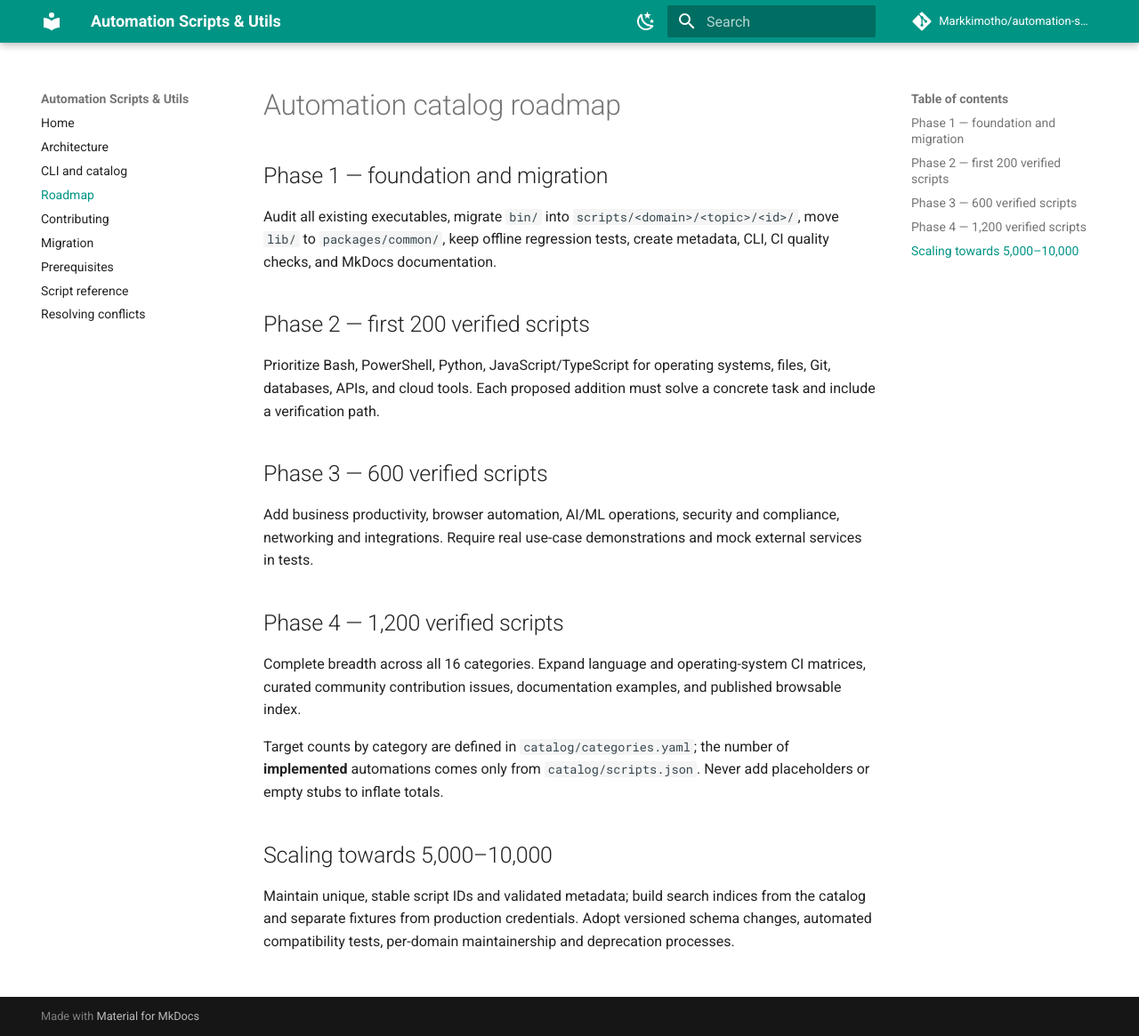
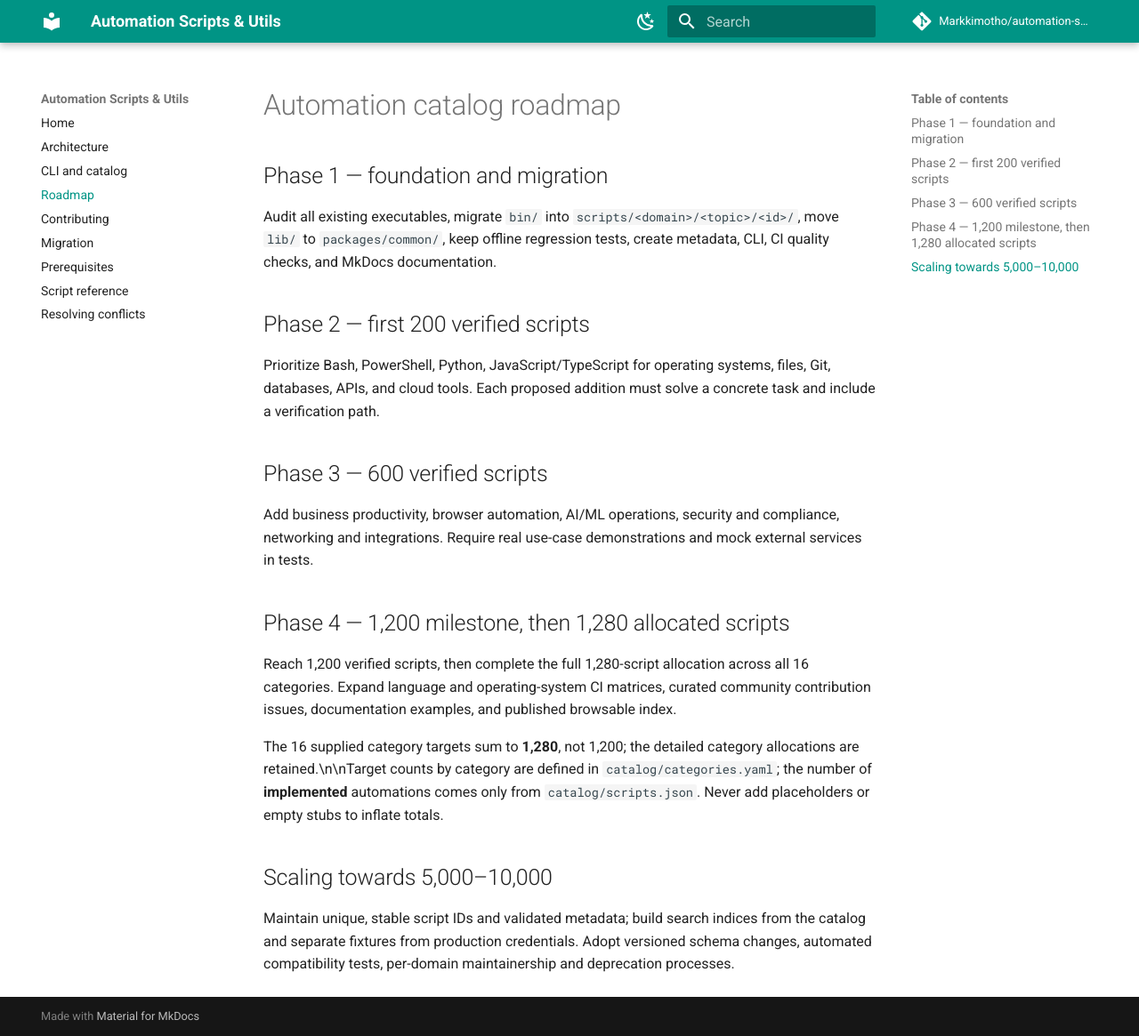
Before and after one commit to Markkimotho/automation-scripts-utils, an MkDocs documentation site: the page built from docs/roadmap.md, in a window 1280 px wide and 1165 px high. Shown: the whole window at 89% size. Built offline with MkDocs 1.6.1 and Material for MkDocs 9.7.7, drawn with Linux system fonts in a browser that asks for light colours; comment, search, counter and statistics services are not loaded.

Commit message:
docs: reconcile allocated category targets with their actual 1,280 total

```diff
--- a/docs/roadmap.md
+++ b/docs/roadmap.md
@@ -12,11 +12,11 @@ Prioritize Bash, PowerShell, Python, JavaScript/TypeScript for operating systems
 
 Add business productivity, browser automation, AI/ML operations, security and compliance, networking and integrations. Require real use-case demonstrations and mock external services in tests.
 
-## Phase 4 — 1,200 verified scripts
+## Phase 4 — 1,200 milestone, then 1,280 allocated scripts
 
-Complete breadth across all 16 categories. Expand language and operating-system CI matrices, curated community contribution issues, documentation examples, and published browsable index.
+Reach 1,200 verified scripts, then complete the full 1,280-script allocation across all 16 categories. Expand language and operating-system CI matrices, curated community contribution issues, documentation examples, and published browsable index.
 
-Target counts by category are defined in `catalog/categories.yaml`; the number of **implemented** automations comes only from `catalog/scripts.json`. Never add placeholders or empty stubs to inflate totals.
+The 16 supplied category targets sum to **1,280**, not 1,200; the detailed category allocations are retained.\n\nTarget counts by category are defined in `catalog/categories.yaml`; the number of **implemented** automations comes only from `catalog/scripts.json`. Never add placeholders or empty stubs to inflate totals.
 
 ## Scaling towards 5,000–10,000
 
```
Also changed, not shown: README.md (+2 -2 lines), docs/index.md (+1 -1 lines), 2 other files.
